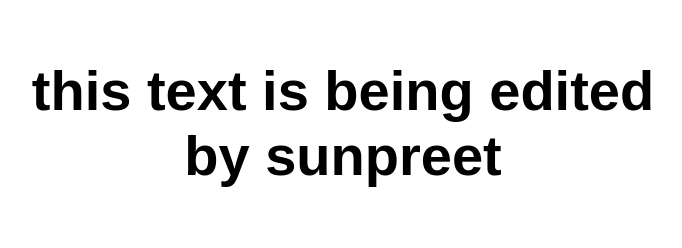
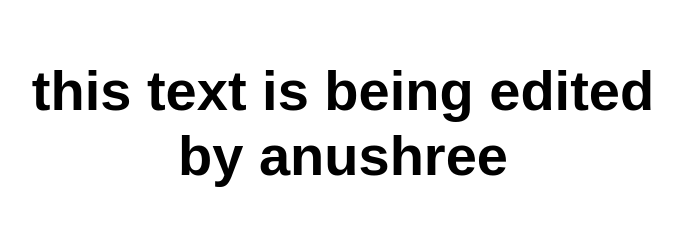
Before and after one commit to booyakabooyaka619/my-first-static-web-app, a website: page src/index.html in a window 1280 px wide. Shown: the whole page, without its empty margins (297-979 px from the left). Drawn offline with Linux system fonts and the light colour scheme.

Commit message:
Update index.html

```diff
--- a/src/index.html
+++ b/src/index.html
@@ -10,7 +10,7 @@
 
 <body>
   <main>
-    <h1>this text is being edited by sunpreet</h1>
+    <h1>this text is being edited by anushree</h1>
   </main>
 </body>
 
```
